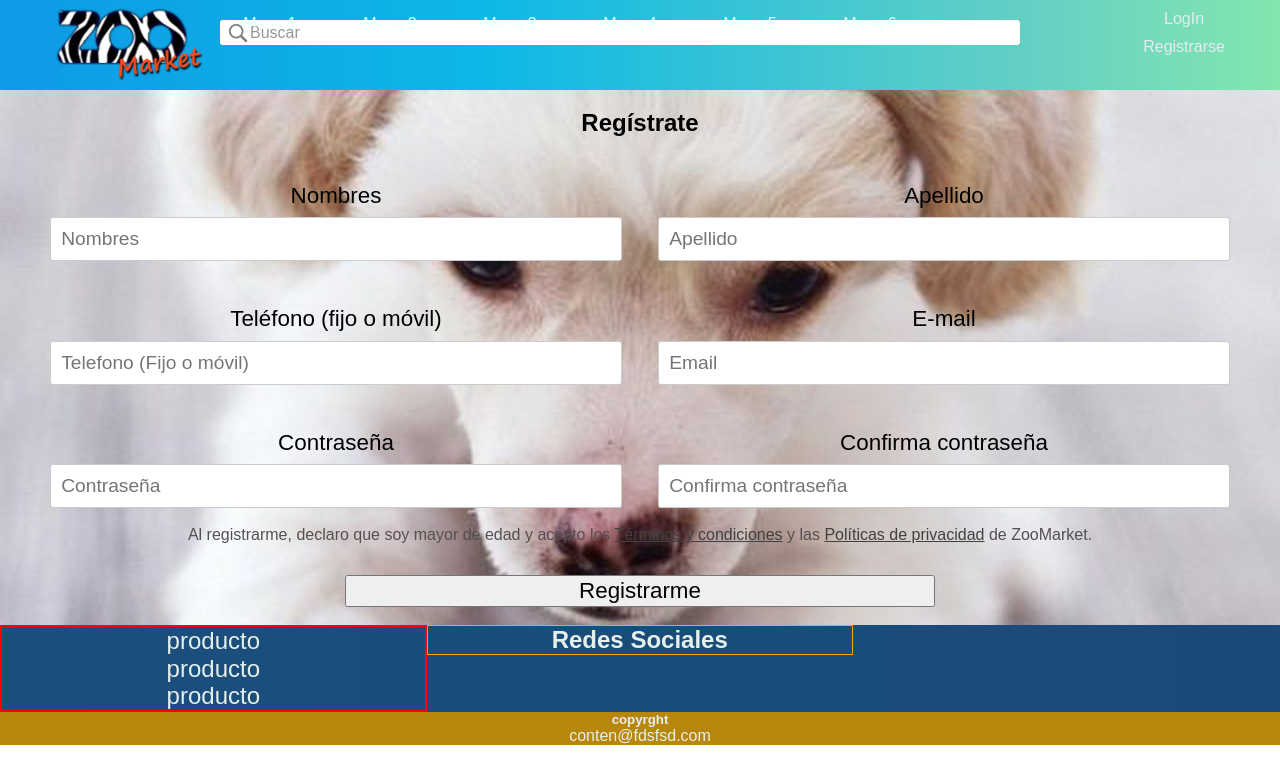
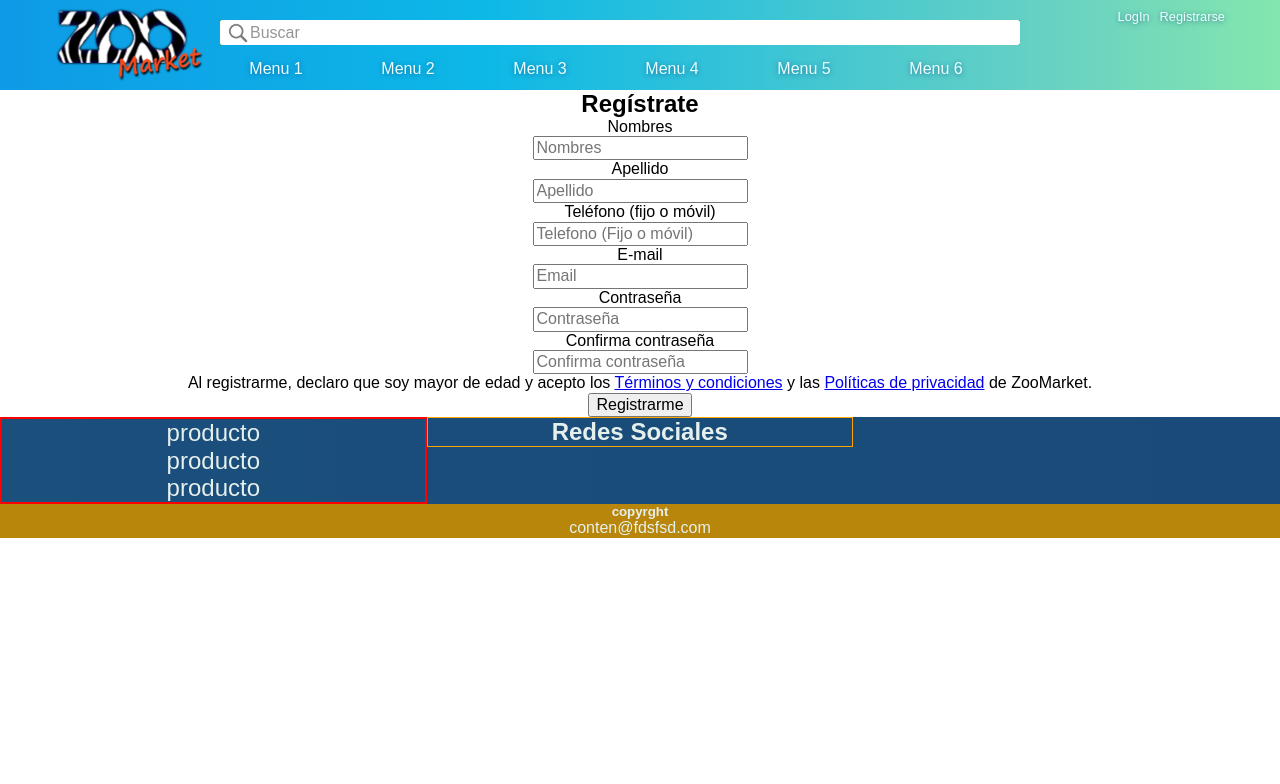
Before and after one commit to infoleod/00_Proyecto_final, a PHP site: page /formulario.html in a window 1280 px wide. Shown: the top 784 px of the page. Run offline with PHP 8.4, Linux system fonts and the light colour scheme.

Commit message:
Revert "no guardar"
This reverts commit cea1c4f541471767ef7efab7bf481c3abd6737a2.

```diff
--- a/css/styles.css
+++ b/css/styles.css
@@ -282,56 +282,44 @@ LE ASIGNE UN COLOR DE FONDO ASI SE VE UN POCO MEJOR*/
 
 
 /*********************************Formulario de registraci�n************************************/
-.partesFormularioACompletar {
+/*.partesFormularioACompletar {
+    background: linear-gradient(to right, rgba(235,242,225,1) 0%, rgba(212,228,189,1) 100%);
+    padding-bottom: 30px;
+    padding-top: 15px;
+    border-radius: 20px;
+    box-shadow: 0px 2px 22px 3px;
+
+    width: 80%;
     margin:auto;
-    width: 95%;
-}
+}*/
 
-.partesFormularioACompletar input{
+/*.partesFormularioACompletar input{
   width: 95%;
-  font-size: 1.2em;
+  font-size: 0.5em;
   padding: 1%;
   color:rgb(60, 59, 59);
 }
 .registrateTitulo h2{
   padding: 1.5%;
 }
-.partesFormularioACompletar label{
+.partesFormularioACompletar label, div{
   padding: 1.5%;
-  font-size: 1.4em;
-}
-.partesFormularioACompletar input,textarea{
-  padding:10px;
-  width:100%;
-  outline:none;
-  transition: all 0.15s ease-in-out;
-  border-radius:3px;
-  border:1px solid rgba(0,0,0,0.2);
-  }
-
-.terminosYregistrame{
-  width: 95%;
-  margin: auto;
+  font-size: 1.2em;
 
 }
-
 .terminosYregistrame p{
-  font-size: 1em;
-  color: rgb(85, 79, 81);
+  font-size: 0.5em;
+  color: white;
   margin-left: 3%;
   margin-right: 3%;
   padding: 1%;
-
+  text-shadow: 0 1px 5px rgba(0, 0, 0, 1);
 }
 .terminosYregistrame a{
-  color:rgb(65, 65, 65);
+  color:rgb(142, 138, 138);
 }
 .botonRegistrame button{
-  width: 95%;
-  font-size: 1.4em;
-  }
-.botonRegistrame{
-  padding: 1.5%;
+  width: 90%;
 }
 .partesFormularioACompletar label{
   display: none;
@@ -629,19 +617,175 @@ LE ASIGNE UN COLOR DE FONDO ASI SE VE UN POCO MEJOR*/
 
 
 
-/*********************************Formulario de registraci�n*-640***********************************/
-.parametros {
-    padding: 1.5%;
-    margin:auto;
-    width: 50%;
-    float: left;
-}
-.botonRegistrame button{
-  width: 50%;
-}
+/* ---------------------------------------------------------------------------*/
+/* -- MEDIA QUERY's ----------------------------------------------------------*/
+/* ---------------------------------------------------------------------------*/
+
+/* -- A PARTIR DE --> 640 px -- */
+@media (min-width:640px) {
+  /* -- INICIO - HEADER ------------------------------------------------------*/
+  .header {
+    margin: 0 auto;
+    position: relative;
+    height: 80px;
+    top: 0;
+    max-height: 100px;
+  }
+  .header-div {
+    height: inherit;
+  }
+  .header-barra img{
+    height: 5px;
+  }
+
+  /* -- INICIO Logo -- */
+  .header-div-logo {
+    width: 130px;
+    height: initial;
+  }
+  .header-div-logo-mobile-logo {
+    display: none;
+    width: 130px;
+  }
+  .header-div-logo-desktop-logo {
+    display: inline-block;
+    width: 100%;
+  }
+  .header-div-logo-mobile-menu {
+    display: none;
+  }
+  /* -- FIN Logo -- */
 
 
-/*********************************Fin Formulario regist-640********************************************/
+  /* -- INICIO - Barra de busqueda -- */
+  .header-div-buscar {
+    height: auto;
+    width: calc(100% - 280px);
+    left: 145px;
+    top: 15px;
+  }
+  .form-buscar {
+    margin: 0px;
+  }
+  .form-buscar input{
+    width: 100%;
+  }
+  .header-div-buscar img {
+    top: 3px;
+  }
+  /* -- FIN - Barra de busqueda -- */
+
+
+  /* -- INICIO - Menu -- */
+  .header-div-menu {
+    height: 30px;
+    width: calc(100% - 170px);
+    left: 145px;
+    top: initial;
+    bottom: 5px;
+  }
+  .header-div-menu-lista {
+    display: inline-block;
+    width: auto;
+    top: 0px;
+    left: 0px;
+    right: 0;
+    bottom: 5px;
+    height: 100%;
+    background-color: transparent;
+  }
+  .header-div-menu-lista li {
+    float: left;
+    width: 16.5%;
+    text-shadow: 0 1px 5px rgba(0, 50, 110, 0.5);
+    border-radius: 3px;
+    overflow: hidden;
+  }
+  .header-div-menu-lista-principal li , .header-div-menu-lista-secundario li {
+    float: left;
+    width: 100%;
+    overflow: hidden;
+  }
+
+  .header-div-menu-lista-secundario {
+    position: absolute;
+    top: 92%;
+    left: 16.2%;
+  }
+
+  .header-div-menu-lista a {
+    padding: 5px 5px;
+  }
+  .header-div-menu-lista a:hover {
+    background-color: rgba(235, 255, 255, 1);
+    color: rgb(20, 56, 117);
+  }
+  .header-div-menu-lista-login {
+    display: none;
+  }
+
+
+
+  /*LOGIN*/
+  .header-div-login {
+    display: inline-block;
+    font-size: 0.8em;
+  }
+  .header-div-login a {
+    float: left;
+    text-shadow: 0 1px 5px rgba(0, 50, 110, 0.5);
+    color: rgba(235, 255, 255, 1);
+  }
+  .header-div-login a:hover {
+    background-color: rgba(235, 255, 255, 0.8);
+    color: rgb(6, 44, 99);
+    border-radius: 3px;
+    overflow: hidden;
+  }
+  /* -- FIN - HEADER ---------------------------------------------------------*/
+
+
+
+  /* -- INICIO - BODY --------------------------------------------------------*/
+  .banner_body {
+  display: block;
+  margin-bottom: 20px;
+  }
+  .products_body{
+    float: left;
+    width: 40%;
+    margin: 5%;
+  }
+  .products_body a{
+    font-size: 1.5em;
+    }
+    .products_body img:hover{
+      color: rgba(9, 112, 84);
+      background-color:rgba(9, 112, 84, 0.63) ;
+      -webkit-transform: scale(1.3);
+      -ms-transform: scale(1.3);
+      transform: scale(1.3);
+    }
+    .products_body a:hover{
+      color: rgba(9, 112, 84);
+      background-color:rgba(9, 112, 84, 0.63) ;
+      -webkit-transform: scale(1.3);
+      -ms-transform: scale(1.3);
+      transform: scale(1.3);
+    }
+    .banner_body a:hover{
+      -webkit-transform: scale(1.3);
+      -ms-transform: scale(1.3);
+      transform: scale(1.3);
+    }
+  /* -- FIN - BODY -----------------------------------------------------------*/
+
+
+
+  /* -- INICIO - FOOTER ------------------------------------------------------*/
+
+  /* -- FIN - FOOTER ---------------------------------------------------------*/
+}
 
 
 @media (min-width:960px) {
@@ -744,10 +888,3 @@ LE ASIGNE UN COLOR DE FONDO ASI SE VE UN POCO MEJOR*/
   /* -- INICIO - FOOTER ------------------------------------------------------*/
 
   /* -- FIN - FOOTER ---------------------------------------------------------*/
-
-  /*********************************Formulario de registraci�n************************************/
-.partesFormularioACompletar label{
-  display: block;
-}
-
-  /*********************************Fin Formulario regist********************************************/
--- a/formulario.html
+++ b/formulario.html
@@ -82,35 +82,35 @@
           <form class="script.php"  method="post">
 
             <div class="partesFormularioACompletar">
-              <div class="parametros"><label>Nombres</label>
+              <div class="nombre"><label>Nombres</label>
               <div class="nombreCuadro">
               <input type="text" name="nombres" value="" placeholder="Nombres"required>
               </div>
               </div>
-                <div class="parametros"><label>Apellido</label>
+                <div class="apellido"><label>Apellido</label>
                 <div class="apellidoCuadro">
                 <input type="text" name="apellido" value="" placeholder="Apellido" required>
                 </div>
                 </div>
-                <div class="parametros">
+                <div class="telefono">
                   <label>Teléfono (fijo o móvil)</label>
                   <div class="telefonoCuadro">
                   <input type="text" name="telefono" value="" placeholder="Telefono (Fijo o móvil)"required >
                   </div>
                   </div>
-                <div class="parametros"><label>E-mail</label>
+                <div class="email"><label>E-mail</label>
                 <div class="emailCuadro">
                   <input type="text" name="email" value="" placeholder="Email"required >
                 </div>
                 </div>
-                <div class="parametros"><label>Contraseña</label>
+                <div class="clave"><label>Contraseña</label>
                 <div class="claveCuadro">
-                  <input type="password" name="password" value="" placeholder="Contraseña" required >
+                  <input type="text" name="password" value="" placeholder="Contraseña" required >
                 </div>
                 </div>
-              <div class="parametros"><label>Confirma contraseña</label>
+              <div class="clave"><label>Confirma contraseña</label>
                 <div class="claveCuadro">
-                <input type="password" name="cpassword" value="" placeholder="Confirma contraseña" required>
+                <input type="text" name="cpassword" value="" placeholder="Confirma contraseña" required>
               </div>
               </div>
             </div>
```
